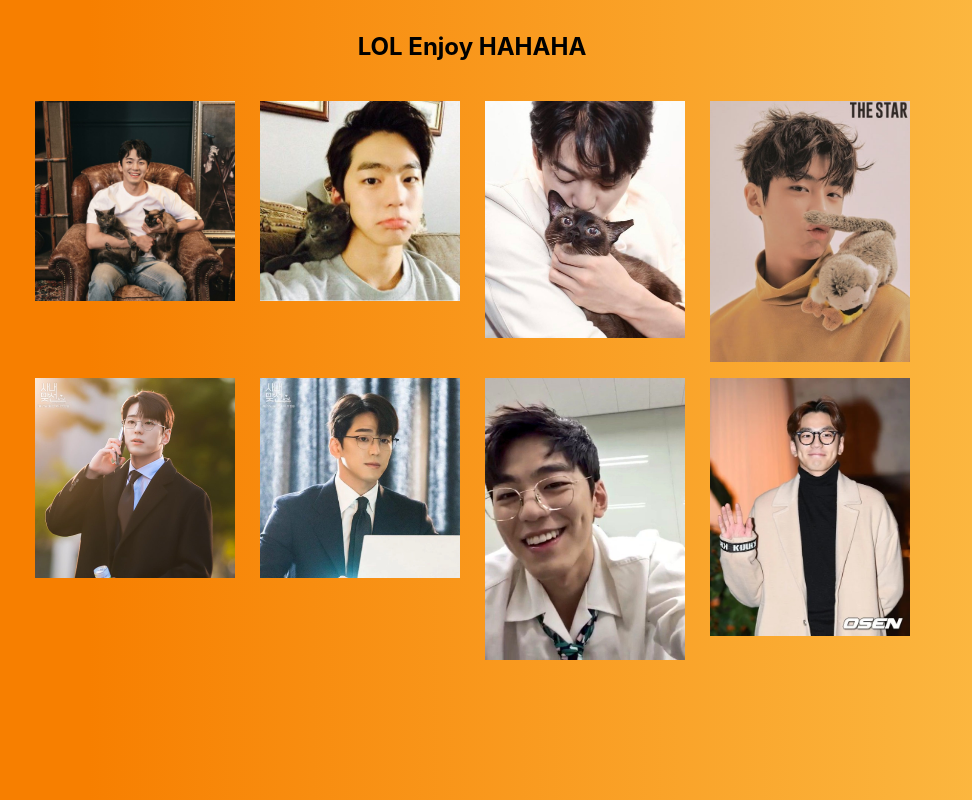
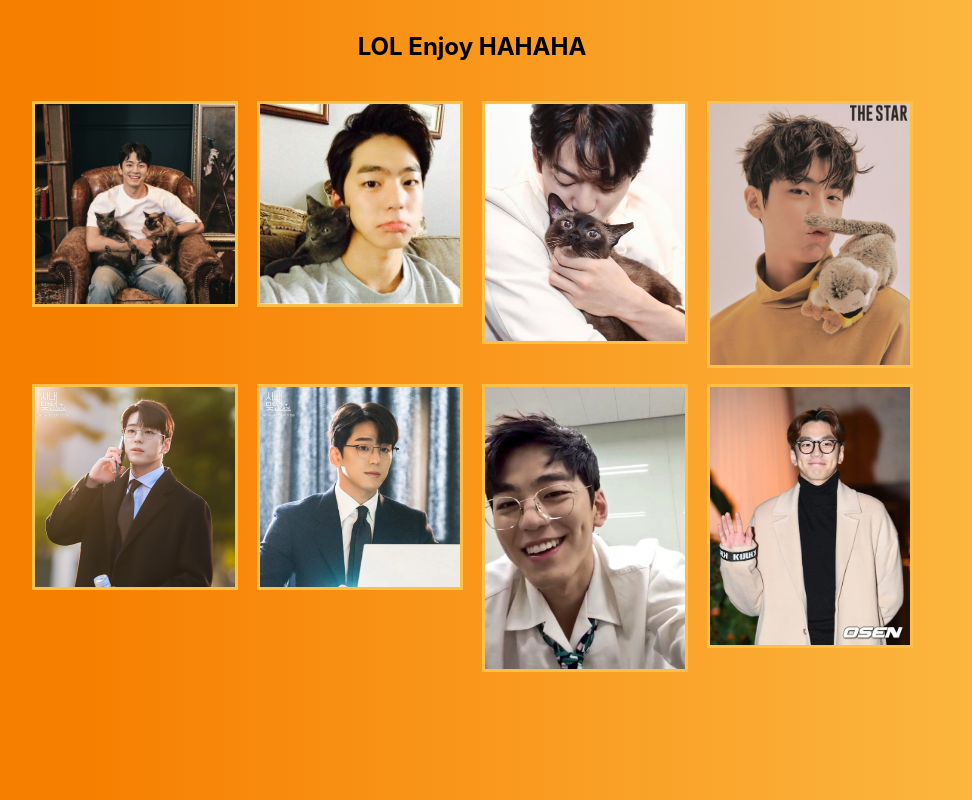
Before and after one commit to DmncG/ish_bday, a React (Create React App) app: page /#/bonus in a window 1280 px wide. Shown: the whole page, without its empty margins (168-1140 px from the left). Built offline with nearby package versions, Linux system fonts and the light colour scheme.

Commit message:
added border kmk

```diff
--- a/src/kmk/kmk.css
+++ b/src/kmk/kmk.css
@@ -16,7 +16,8 @@
 
 .kmk__image{
   width: 300px;
-  padding: 8px;
+  border: 3px solid rgba(252,191,73,1);
+  margin: 8px;
 }
 
 #kmk_1{
```
